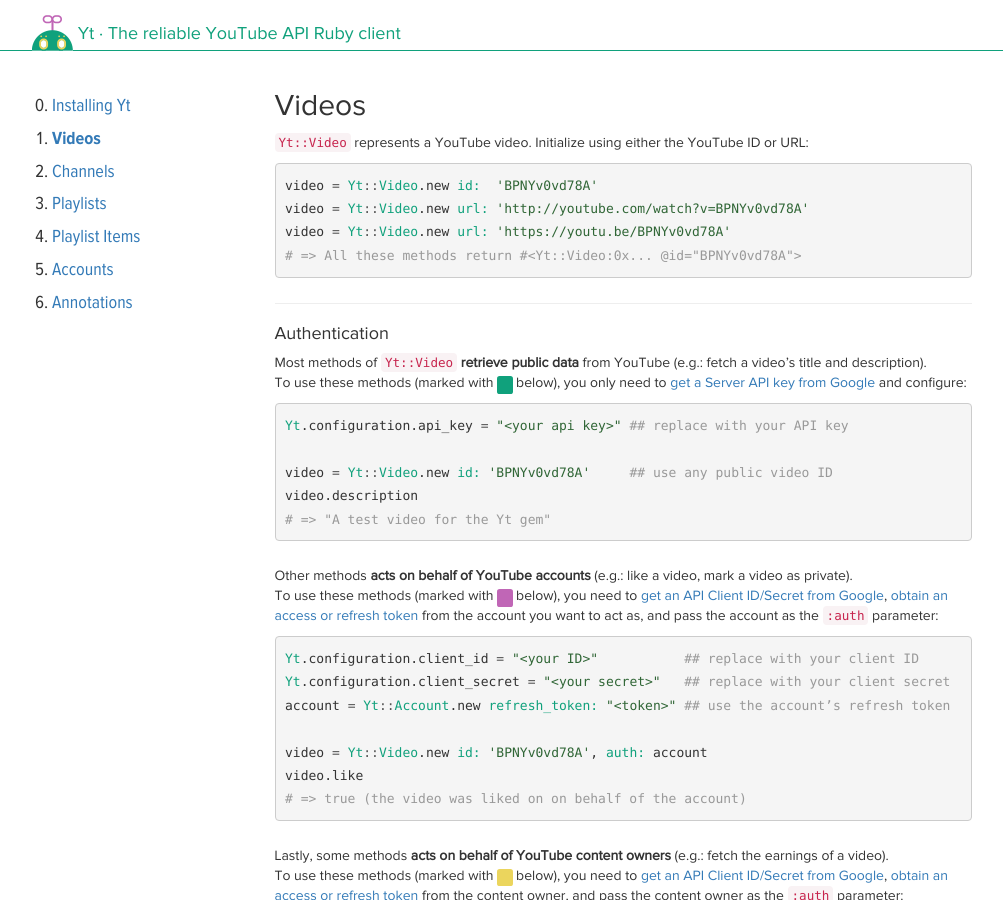
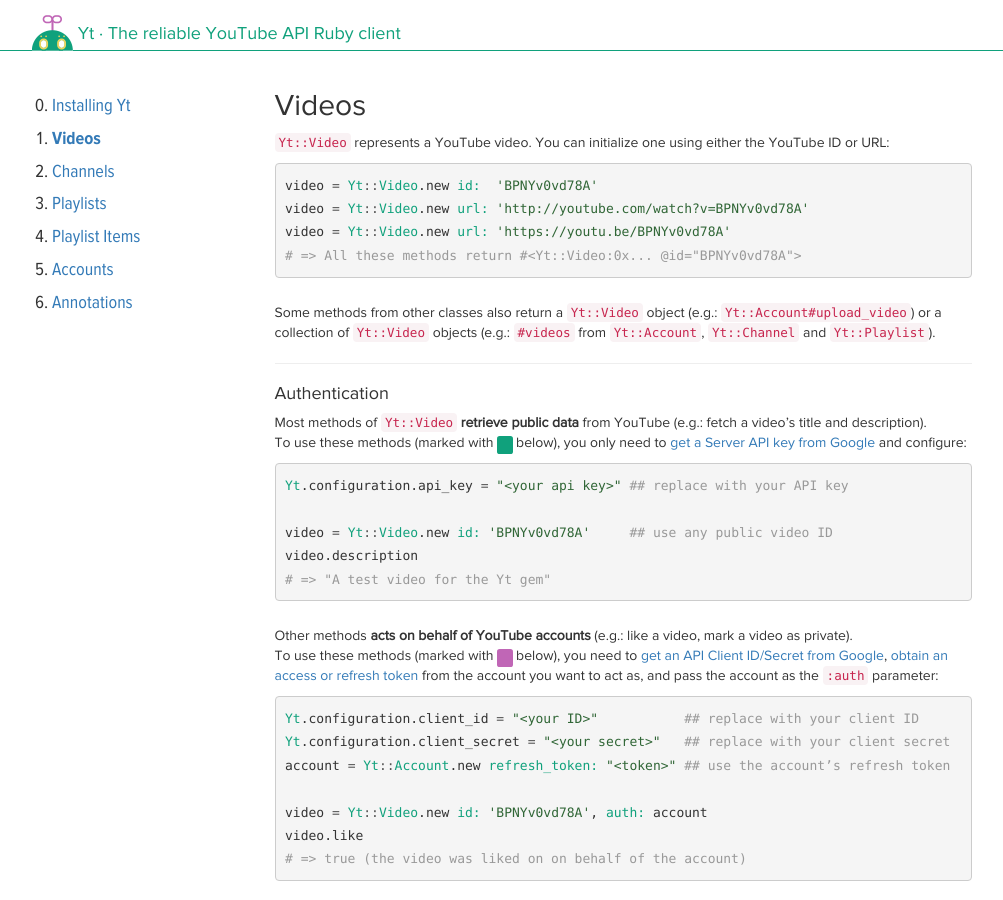
Before and after one commit to nullscreen/yt, a Jekyll site: the page built from videos.html, in a window 1280 px wide and 900 px high. Shown: the whole window, without its empty margins (138-1141 px from the left). Built offline with Jekyll 4.4.1, drawn with Linux system fonts in a browser that asks for light colours; nearby versions of some CDN libraries; some web fonts are replaced.

Commit message:
Explain how to get objects without initializing
Closes #161

```diff
--- a/channels.html
+++ b/channels.html
@@ -14,6 +14,12 @@ channel = Yt::Channel.new url: 'https://www.youtube.com/user/Fullscreen'
 channel = Yt::Channel.new url: 'http://youtube.com/fullscreen'
 # => All these methods return #<Yt::Channel:0x... @id="UCxO1tY8h1AhOz0T4ENwmpow">
 {% endhighlight %}
+
+<p>
+  Some methods from other classes also return a <code>Yt::Channel</code> object
+  (e.g.: <code>Yt::Account#channel</code>) or a collection of <code>Yt::Channel</code>
+  objects (e.g.: <code>Yt::Account#subscribed_channels</code>).
+</p>
 
 <hr />
 <h4>Authentication</h4>
--- a/playlist_items.html
+++ b/playlist_items.html
@@ -13,6 +13,12 @@ item = Yt::PlaylistItem.new id: 'PLjW_GNR5Ir0GWEP_ove'
 item = Yt::Playlist.new(id: 'PLSWYkYzOrPMRUYaLE6C9').playlist_items.first
 # => All these methods return #<Yt::PlaylistItem:0x... @id="PLjW_GNR5Ir0GWEP_ove">
 {% endhighlight %}
+
+<p>
+  Some methods from other classes also return a <code>Yt::PlaylistItem</code> object
+  (e.g.: <code>Yt::Playlist#add_video</code>) or a collection of <code>Yt::PlaylistItem</code>
+  objects (e.g.: <code>Playlist#playlist_items</code>).
+</p>
 
 <hr />
 <h4>Authentication</h4>
--- a/videos.html
+++ b/videos.html
@@ -5,7 +5,7 @@ h2: "Videos"
 
 <p>
   <code>Yt::Video</code> represents a YouTube video.
-  Initialize using either the YouTube ID or URL:
+  You can initialize one using either the YouTube ID or URL:
 </p>
 
 {% highlight ruby %}
@@ -14,6 +14,13 @@ video = Yt::Video.new url: 'http://youtube.com/watch?v=BPNYv0vd78A'
 video = Yt::Video.new url: 'https://youtu.be/BPNYv0vd78A'
 # => All these methods return #<Yt::Video:0x... @id="BPNYv0vd78A">
 {% endhighlight %}
+
+<p>
+  Some methods from other classes also return a <code>Yt::Video</code> object
+  (e.g.: <code>Yt::Account#upload_video</code>) or a collection of <code>Yt::Video</code>
+  objects (e.g.: <code>#videos</code> from <code>Yt::Account</code>,
+  <code>Yt::Channel</code> and <code>Yt::Playlist</code>).
+</p>
 
 <hr />
 <h4>Authentication</h4>
```
Also changed, not shown: playlists.html (+8 -1 lines).
